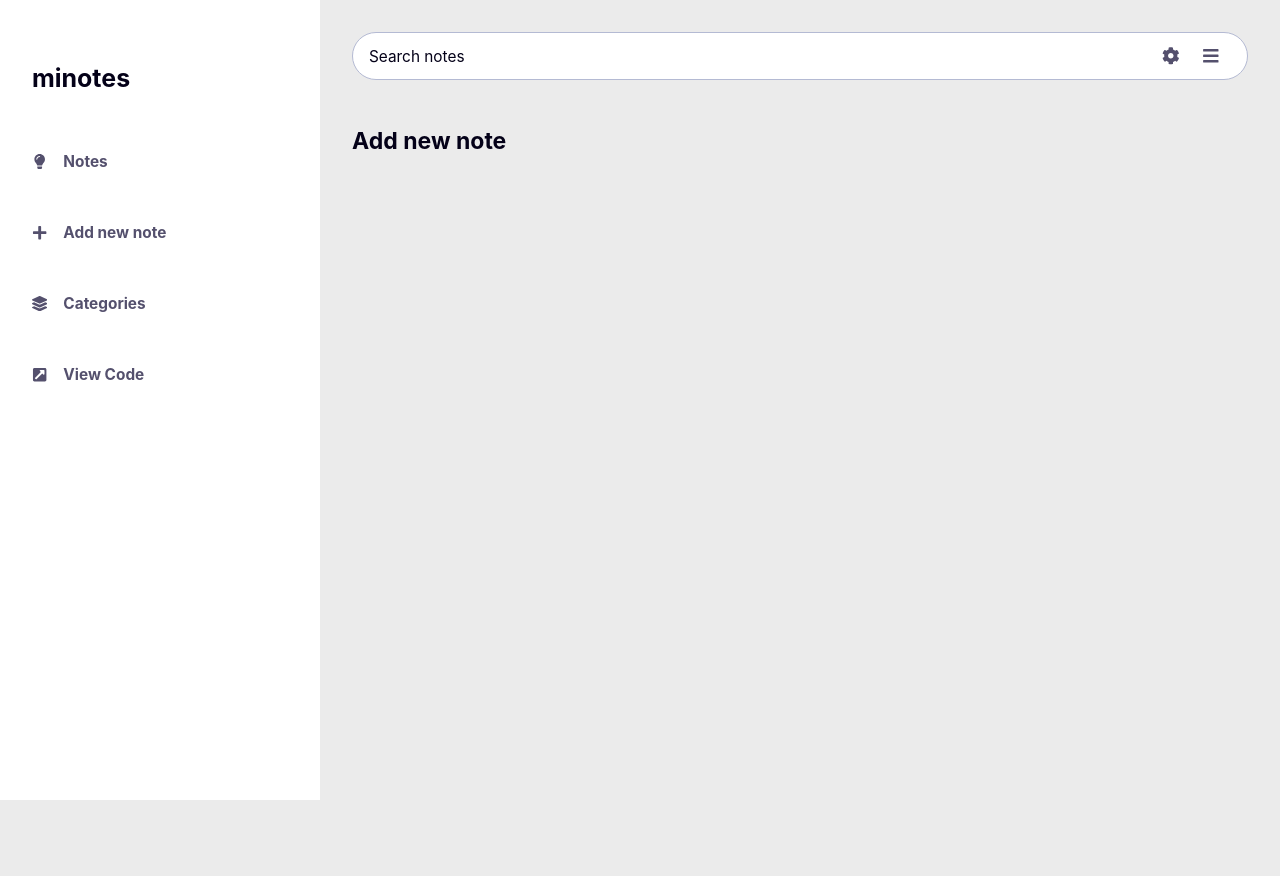
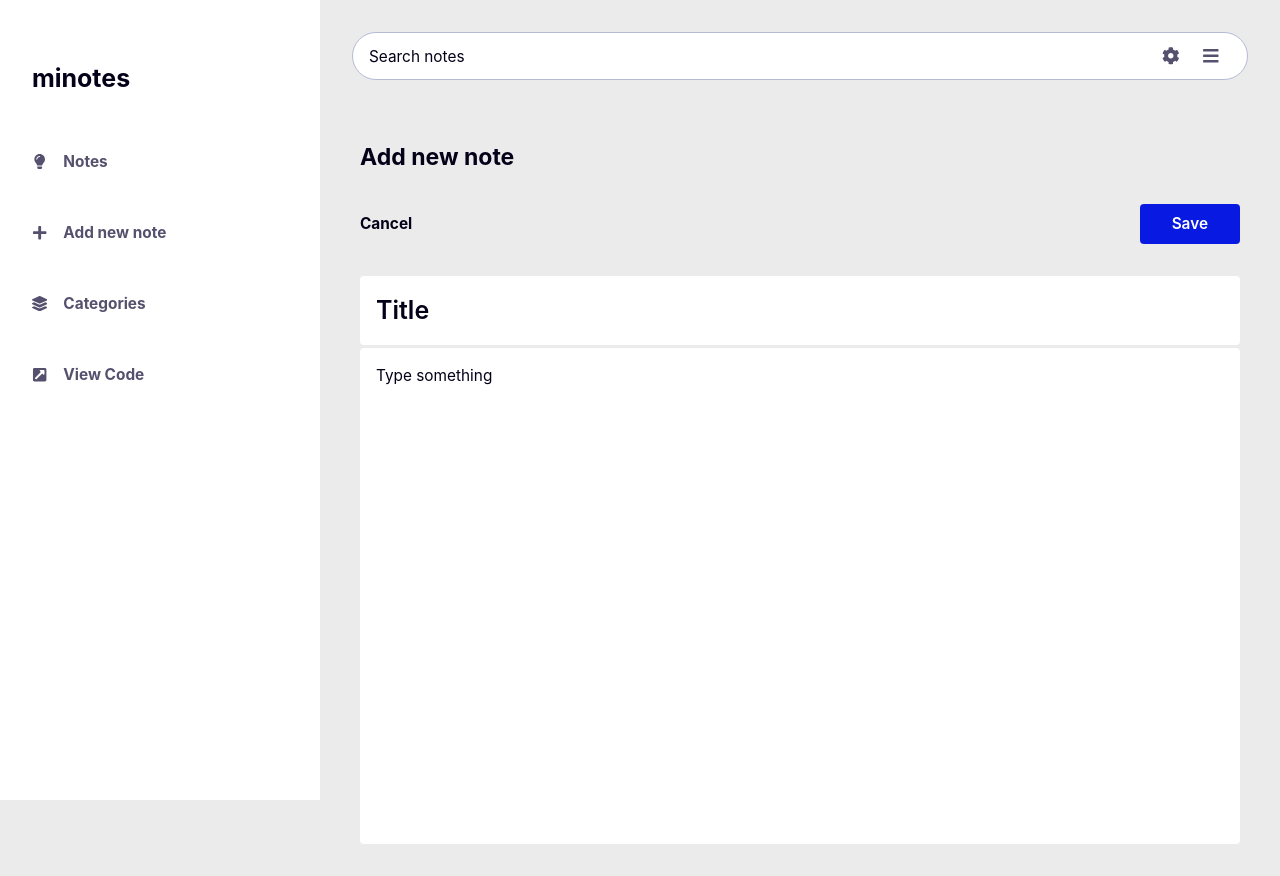
Before and after one commit to gzkdev/minote, a React (Create React App) app: page /add_note in a window 1280 px wide. Before the commit the page ends 800 px from the top, so only its background shows below. Built offline with nearby package versions, Linux system fonts and the light colour scheme.

Commit message:
mass update on components

```diff
--- a/src/Pages/AddNote.js
+++ b/src/Pages/AddNote.js
@@ -2,6 +2,7 @@ import AppContainer from "../components/AppContainer/AppContainer"
 import MainContainer from "../components/MainContainer"
 import SideBar from "../components/SideBar/SideBar"
 import SearchBar from "../components/SearchBar/SearchBar"
+import NoteForm from "../components/AddNoteForm/NoteForm"
 
 export default function AddNote() {
     return (
@@ -11,6 +12,7 @@ export default function AddNote() {
                 <SearchBar />
                 <section>
                     <h1>Add new note</h1>
+                    <NoteForm />
                 </section>
             </MainContainer>
         </AppContainer>
--- a/src/components/AddNoteForm/NoteForm.jsx
+++ b/src/components/AddNoteForm/NoteForm.jsx
@@ -1,13 +1,13 @@
 import { useContext, useRef } from "react";
-import { motion } from "framer-motion";
 import NotesContext from "../../NotesContext";
 import NoteFormStyled from "./NoteFormStyled";
-import { FaTimes } from "react-icons/fa";
+import { Link, useNavigate } from "react-router-dom";
 
-function NoteForm({ isOpen, setIsOpen }) {
+function NoteForm() {
   const { addNote } = useContext(NotesContext);
   const noteTitle = useRef();
   const noteText = useRef();
+  const navigate = useNavigate();
 
   const handleAddNote = () => {
     if (noteTitle.current.value) {
@@ -19,18 +19,16 @@ function NoteForm({ isOpen, setIsOpen }) {
         date: date.toLocaleDateString(),
       };
       addNote(data);
-      setIsOpen(!isOpen);
       noteTitle.current.value = noteText.current.value = "";
+      navigate("/");
     }
   };
 
   return (
-    <NoteFormStyled as={motion.div}>
+    <NoteFormStyled>
       <div className="wrapper">
         <div className="top">
-          <button onClick={() => setIsOpen(!isOpen)}>
-            <FaTimes />
-          </button>
+          <Link to="/">Cancel</Link>
           <button onClick={handleAddNote}>Save</button>
         </div>
         <input ref={noteTitle} type="text" placeholder="Title" />
--- a/src/components/AddNoteForm/NoteFormStyled.jsx
+++ b/src/components/AddNoteForm/NoteFormStyled.jsx
@@ -1,47 +1,37 @@
 import styled from "styled-components";
 
 const NoteFormStyled = styled.div`
-  position: fixed;
-  top: 0;
-  left: 0;
-  right: 0;
-  bottom: 0;
-  background-color: rgba(0, 0, 0, 0.5);
-  overflow: hidden auto;
-  transition: 0ms !important;
-  z-index: 1000;
-
   & .wrapper {
-    width: 95%;
-    height: 95%;
-    position: absolute;
-    top: 50%;
-    left: 50%;
-    transform: translate(-50%, -50%);
+    width: 100%;
+    min-height: 80vh;
     display: flex;
     border-radius: 8px;
     flex-direction: column;
-    padding: 1rem 1.5rem;
-    background-color: var(--color-100);
 
     & input {
       width: 100%;
       font-size: var(--fs-1);
       font-weight: 600;
-      padding: 1rem 0;
+      padding: 1rem;
       height: auto;
+      background-color: var(--color-100);
+      margin: 2rem 0 0.2rem;
+      border-radius: 4px;
     }
 
     & textarea {
+      padding: 1rem 1rem;
+      border-radius: 4px;
       width: 100%;
+      font: inherit;
+      background: none;
+      color: inherit;
       resize: none;
       flex-grow: 1;
       height: auto;
       border: none;
       outline: none;
-      font: inherit;
-      background: none;
-      color: inherit;
+      background-color: var(--color-100);
     }
 
     & .top {
@@ -49,38 +39,37 @@ const NoteFormStyled = styled.div`
       display: flex;
       align-items: center;
       justify-content: space-between;
-      padding: 1rem 0;
+      /* padding: 1rem 0; */
+
+      & a {
+        color: inherit;
+        text-decoration: none;
+        font-weight: bold;
+      }
 
       & button {
         width: 40px;
         font-weight: 600;
-        transition: transform 200ms;
+        transition: transform 200ms, background-color 200ms;
         border-radius: 50%;
         cursor: pointer;
+
+        &:nth-child(2) {
+          background-color: var(--color-300);
+          color: var(--color-100);
+          padding: 0 2rem;
+          width: fit-content;
+          border-radius: 4px;
+
+          &:hover {
+            background-color: var(--color-400);
+          }
+        }
 
         &:active {
           transform: scale(0.95);
         }
-
-        &:nth-child(2) {
-          background-color: var(--color-300);
-          color: var(--color-100);
-          padding: 0 1.5rem;
-          width: fit-content;
-          border-radius: 4px;
-        }
-
-        &:active {
-          transform: scale(0.9);
-        }
       }
-    }
-  }
-
-  @media (min-width: 768px) {
-    & .wrapper {
-      width: 640px;
-      height: 480px;
     }
   }
 `;
--- a/src/components/GlobalStyles.jsx
+++ b/src/components/GlobalStyles.jsx
@@ -76,7 +76,10 @@ const GlobalStyles = createGlobalStyle`
     }
 
     section{
-        padding: 3rem 0;
+        margin-top: 4rem;
+        padding: 0 0.5rem;
+        border-radius: 8px;
+        min-height: 80vh;
     }
 `;
 
```
